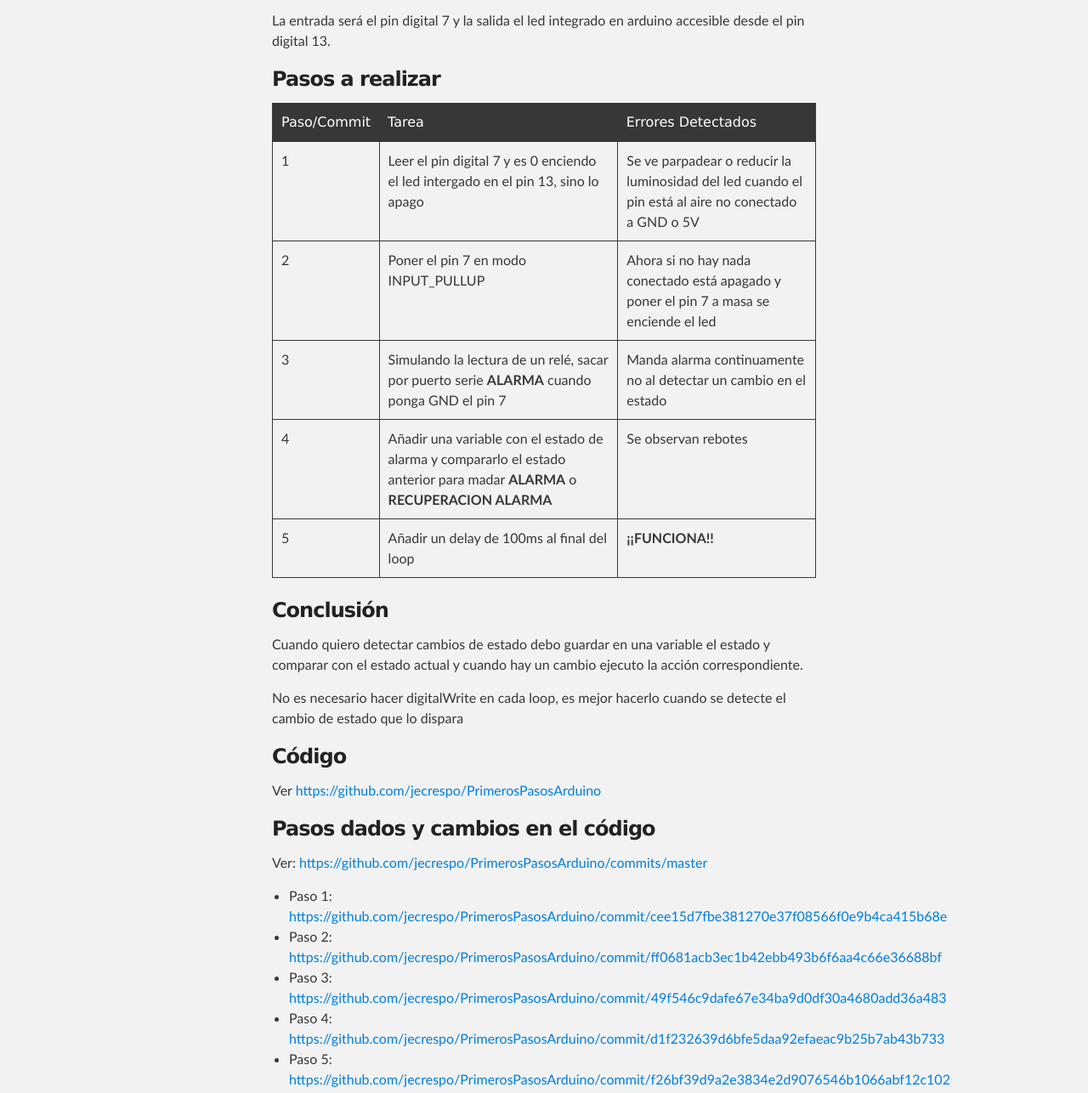
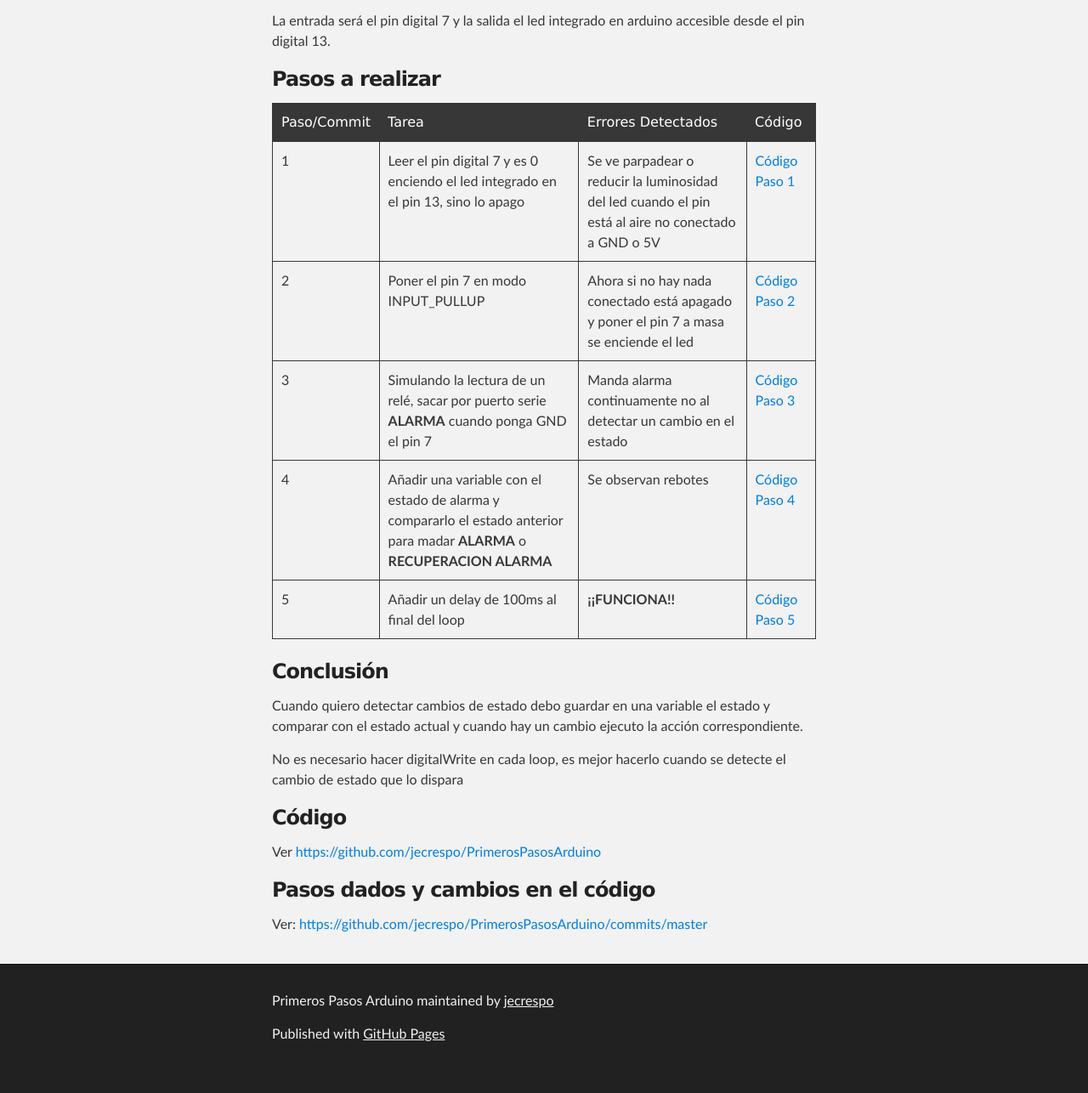
Before and after one commit to jecrespo/PrimerosPasosArduino, a plain HTML site: page index.html in a window 1280 px wide. Shown: the part 417-1703 px from the top of the page at 85% size. After the commit the page ends 1680 px from the top, so only its background shows below. Drawn offline with Linux system fonts and the light colour scheme.

Commit message:
Create gh-pages branch via GitHub

```diff
--- a/index.html
+++ b/index.html
@@ -47,34 +47,40 @@
 <th>Paso/Commit</th>
 <th>Tarea</th>
 <th>Errores Detectados</th>
+<th>Código</th>
 </tr>
 </thead>
 <tbody>
 <tr>
 <td>1</td>
-<td>Leer el pin digital 7 y es 0 enciendo el led intergado en el pin 13, sino lo apago</td>
+<td>Leer el pin digital 7 y es 0 enciendo el led integrado en el pin 13, sino lo apago</td>
 <td>Se ve parpadear o reducir la luminosidad del led cuando el pin está al aire no conectado a GND o 5V</td>
+<td><a href="https://github.com/jecrespo/PrimerosPasosArduino/commit/cee15d7fbe381270e37f08566f0e9b4ca415b68e">Código Paso 1</a></td>
 </tr>
 <tr>
 <td>2</td>
 <td>Poner el pin 7 en modo INPUT_PULLUP</td>
 <td>Ahora si no hay nada conectado está apagado y poner el pin 7 a masa se enciende el led</td>
+<td><a href="https://github.com/jecrespo/PrimerosPasosArduino/commit/ff0681acb3ec1b42ebb493b6f6aa4c66e36688bf">Código Paso 2</a></td>
 </tr>
 <tr>
 <td>3</td>
 <td>Simulando la lectura de un relé, sacar por puerto serie <strong>ALARMA</strong> cuando ponga GND el pin 7</td>
 <td>Manda alarma continuamente no al detectar un cambio en el estado</td>
+<td><a href="https://github.com/jecrespo/PrimerosPasosArduino/commit/49f546c9dafe67e34ba9d0df30a4680add36a483">Código Paso 3</a></td>
 </tr>
 <tr>
 <td>4</td>
 <td>Añadir una variable con el estado de alarma y compararlo el estado anterior para madar <strong>ALARMA</strong> o <strong>RECUPERACION ALARMA</strong>
 </td>
 <td>Se observan rebotes</td>
+<td><a href="https://github.com/jecrespo/PrimerosPasosArduino/commit/d1f232639d6bfe5daa92efaeac9b25b7ab43b733">Código Paso 4</a></td>
 </tr>
 <tr>
 <td>5</td>
 <td>Añadir un delay de 100ms al final del loop</td>
 <td><strong>¡¡FUNCIONA!!</strong></td>
+<td><a href="https://github.com/jecrespo/PrimerosPasosArduino/commit/f26bf39d9a2e3834e2d9076546b1066abf12c102">Código Paso 5</a></td>
 </tr>
 </tbody>
 </table>
@@ -95,19 +101,6 @@
 <a id="pasos-dados-y-cambios-en-el-código" class="anchor" href="#pasos-dados-y-cambios-en-el-c%C3%B3digo" aria-hidden="true"><span aria-hidden="true" class="octicon octicon-link"></span></a>Pasos dados y cambios en el código</h3>
 
 <p>Ver: <a href="https://github.com/jecrespo/PrimerosPasosArduino/commits/master">https://github.com/jecrespo/PrimerosPasosArduino/commits/master</a></p>
-
-<ul>
-<li>Paso 1: <a href="https://github.com/jecrespo/PrimerosPasosArduino/commit/cee15d7fbe381270e37f08566f0e9b4ca415b68e">https://github.com/jecrespo/PrimerosPasosArduino/commit/cee15d7fbe381270e37f08566f0e9b4ca415b68e</a>
-</li>
-<li>Paso 2: <a href="https://github.com/jecrespo/PrimerosPasosArduino/commit/ff0681acb3ec1b42ebb493b6f6aa4c66e36688bf">https://github.com/jecrespo/PrimerosPasosArduino/commit/ff0681acb3ec1b42ebb493b6f6aa4c66e36688bf</a>
-</li>
-<li>Paso 3: <a href="https://github.com/jecrespo/PrimerosPasosArduino/commit/49f546c9dafe67e34ba9d0df30a4680add36a483">https://github.com/jecrespo/PrimerosPasosArduino/commit/49f546c9dafe67e34ba9d0df30a4680add36a483</a>
-</li>
-<li>Paso 4: <a href="https://github.com/jecrespo/PrimerosPasosArduino/commit/d1f232639d6bfe5daa92efaeac9b25b7ab43b733">https://github.com/jecrespo/PrimerosPasosArduino/commit/d1f232639d6bfe5daa92efaeac9b25b7ab43b733</a>
-</li>
-<li>Paso 5: <a href="https://github.com/jecrespo/PrimerosPasosArduino/commit/f26bf39d9a2e3834e2d9076546b1066abf12c102">https://github.com/jecrespo/PrimerosPasosArduino/commit/f26bf39d9a2e3834e2d9076546b1066abf12c102</a>
-</li>
-</ul>
       </section>
     </div>
 
```
Also changed, not shown: params.json (+1 -1 lines).
